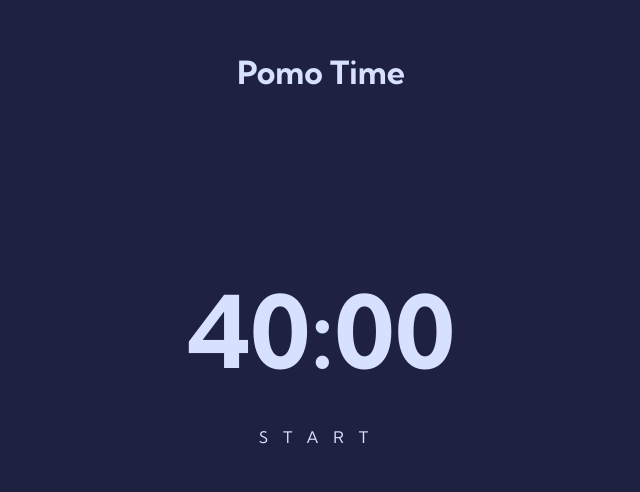
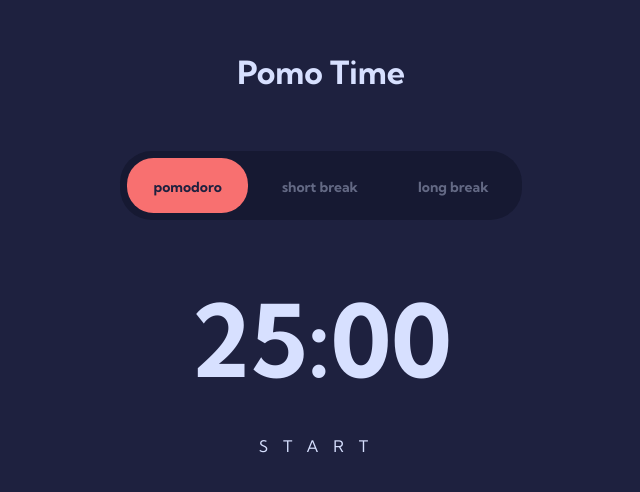
Before and after one commit to CaiqueMorales20/pomo_time, a Next.js app: page / in a window 1280 px wide. Shown: the top 492 px of the page, without its empty margins (319-959 px from the left). Built offline with nearby package versions, Linux system fonts and the light colour scheme.

Commit message:
:lipstick: feat: Switch Layout

```diff
--- /dev/null
+++ b/src/app/(components)/Switch/index.tsx
@@ -0,0 +1,17 @@
+// Functional Component
+export default function Switch() {
+  // Rendering
+  return (
+    <div className="bg-[#161932] mt-[55px] p-[7px] flex gap-2 rounded-[31.7px]">
+      <button className="text-[#1E213F] text-[14px] font-bold pt-[19px] pb-[15px] px-[26px] bg-[#F87070] rounded-[26.5px]">
+        pomodoro
+      </button>
+      <button className="text-[#D7E0FF] opacity-[0.4] text-[14px] font-bold pt-[19px] pb-[15px] px-[26px] bg-transparent rounded-[26.5px]">
+        short break
+      </button>
+      <button className="text-[#D7E0FF] opacity-[0.4] text-[14px] font-bold pt-[19px] pb-[15px] px-[26px] bg-transparent rounded-[26.5px]">
+        long break
+      </button>
+    </div>
+  );
+}
--- a/src/app/(components)/Timer/index.tsx
+++ b/src/app/(components)/Timer/index.tsx
@@ -9,11 +9,17 @@ export default function Timer() {
   // Variables
   const [running, setRunning] = useState(false)
   const [hours, setHours] = useState(0)
-  const [minutes, setMinutes] = useState(40)
+  const [minutes, setMinutes] = useState(25)
   const [seconds, setSeconds] = useState(0)
 
   // Functions
   function decrease() {
+    if (minutes === 0 && seconds === 0) {
+      setMinutes(25)
+      setSeconds(0)
+      setRunning(false)
+      return
+    }
     if (seconds === 0) {
       setSeconds(59)
       setMinutes(prev => prev - 1)
@@ -29,14 +35,14 @@ export default function Timer() {
       }, 1000);
       return () => clearInterval(interval);
     }
-  }, );
+  },);
 
 
   // Rendering
   return (
-    <section className="mx-auto flex flex-col gap-[19px] items-center justify-center mt-40">
+    <section className="mx-auto flex flex-col gap-[19px] items-center justify-center mt-[45px]">
       <h2 className="text-[100px] font-bold text-center text-[#D7E0FF]">{minutes.toString().length === 1 ? `0${minutes}` : minutes}:{seconds.toString().length === 1 ? `0${seconds}` : seconds}</h2>
-      <button className="tracking-[15px] text-[#D7E0FF] hover:text-[#F87070] uppercase duration-300" onClick={() => setRunning(!running)}>{running ? 'stop' : 'start'}</button>
+      <button className="tracking-[15px] text-[#D7E0FF] text-center hover:text-[#F87070] uppercase duration-300" onClick={() => setRunning(!running)}>{running ? 'stop' : 'start'}</button>
     </section>
   );
 }
--- /dev/null
+++ b/src/app/context/index.ts
@@ -0,0 +1,3 @@
+import { createContext } from "react";
+
+export const AppContext = createContext<null>(null)
--- /dev/null
+++ b/src/app/context/types.ts
@@ -0,0 +1,4 @@
+// Types
+interface ContextType {
+  status: 'timer' | 'short break' | 'long break'
+}
--- a/src/app/page.tsx
+++ b/src/app/page.tsx
@@ -1,11 +1,13 @@
 // Components
+import Switch from './(components)/Switch'
 import Timer from './(components)/Timer'
 
 // Funcional Component
 export default function Home() {
   return (
-    <main className='pt-[48px]'>
+    <main className='pt-[48px] flex flex-col items-center'>
       <h1 className="text-center text-[32px] font-bold text-[#D7E0FF]">Pomo Time</h1>
+      <Switch />
       <Timer />
     </main>
   )
```
Also changed, not shown: tsconfig.json (+19 -5 lines).
